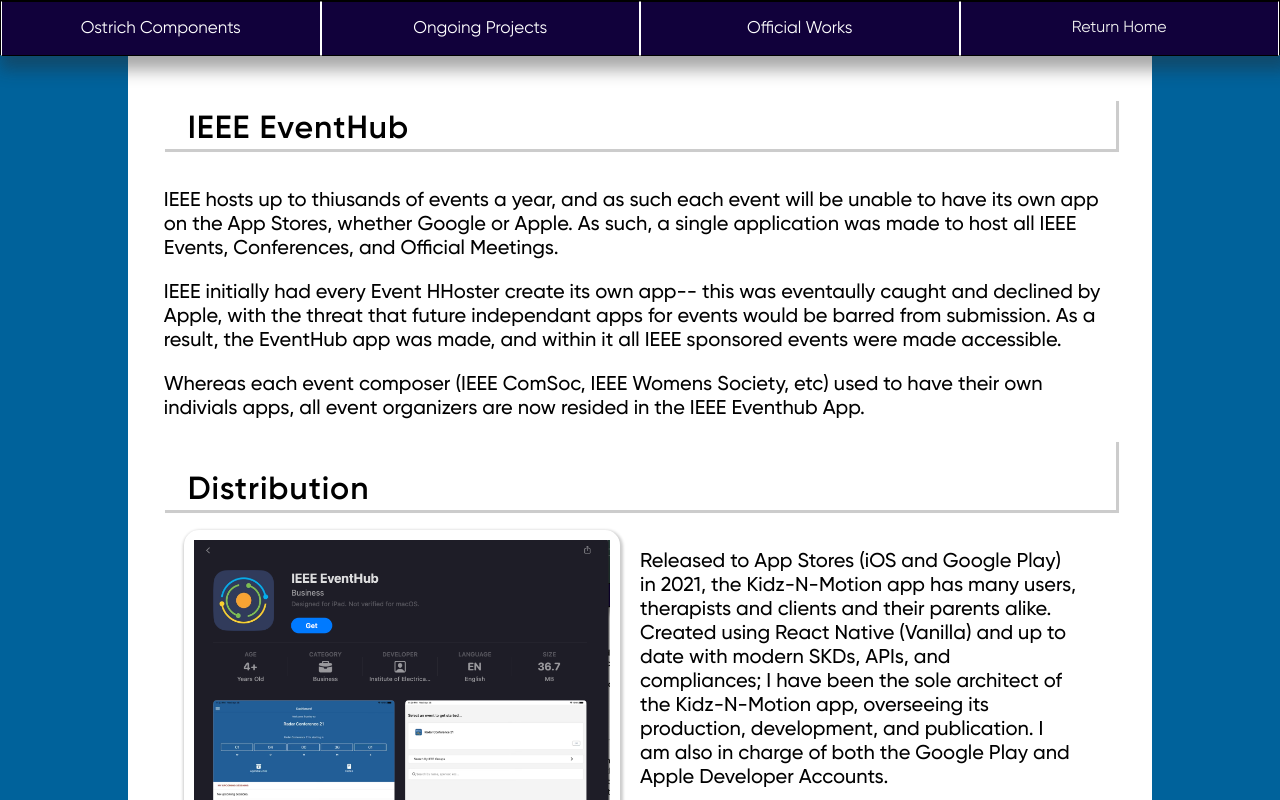
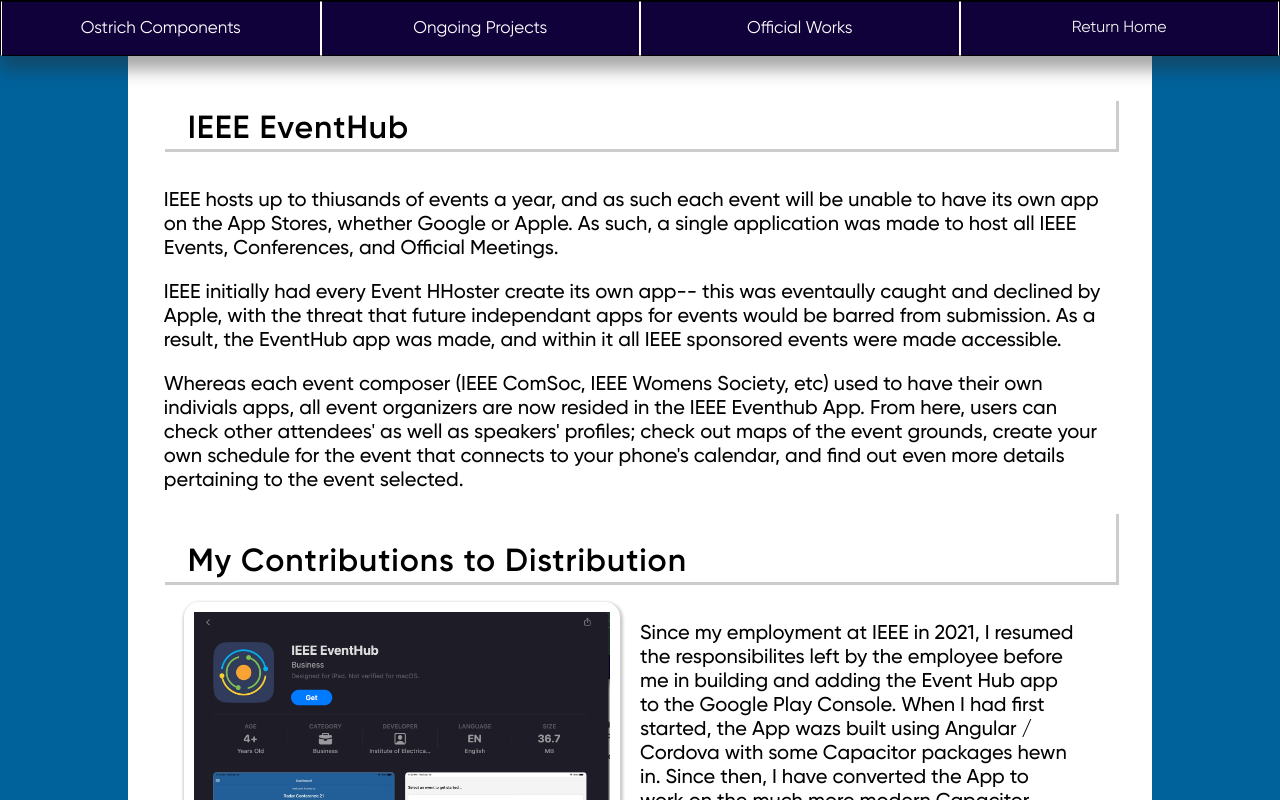
Before and after one commit to NLanese/the-codex, a Next.js app: page /showcases/works/eventHub in a window 1280 px wide. Shown: the top 800 px of the page. Built offline with nearby package versions, Linux system fonts and the light colour scheme.

Commit message:
more works

```diff
--- /dev/null
+++ b/constants/portfolioLists.js
@@ -0,0 +1,20 @@
+const onGoing = [
+    [
+        "Boardgame Master AI",
+        "BetBot",
+        {title: "Ostrich Component Library", onClick: () => router.replace("/showcases/ostrich-components/menu"), manualOnClick: true},
+        "CandyBox 3"
+    ]
+]
+
+const proWorks = [
+    "Kidz-n-Motion",
+    "EventHub",
+    "EventPortal",
+]
+
+
+export {
+    proWorks,
+    onGoing
+}
--- a/constants/tabBars.js
+++ b/constants/tabBars.js
@@ -1,4 +1,5 @@
 import { conceptsList, languagesList, frameworksList, basicsLessons, basicsTests, basicsLabs } from "./lessonLists"
+import { proWorks, onGoing } from "./portfolioLists"
 
 // Fires on specific drawer type clicks
 function handleDrawerClick(type, drawer, router, setTabBar, finalPath){
@@ -40,12 +41,7 @@ export const portfolioTabs = (setTabBar, router) => {
         },
         dropdown: {
             openOnHover: true,
-            drawers: [
-                "Boardgame Master AI",
-                "BetBot",
-                {title: "Ostrich Component Library", onClick: () => router.replace("/showcases/ostrich-components/menu"), manualOnClick: true},
-                "CandyBox 3"
-            ],
+            drawers: onGoing,
             onDrawerClick: (drawer) =>  { handleShowcaseDrawer("projects", drawer, router) }
         }
     },
@@ -57,7 +53,7 @@ export const portfolioTabs = (setTabBar, router) => {
         },
         dropdown: {
             openOnHover: true,
-            drawers: frameworksList,
+            drawers: proWorks,
             onDrawerClick: (drawer) => { handleShowcaseDrawer('works', drawer, router)}
         }
     },
--- a/pages/showcases/works/eventHub.js
+++ b/pages/showcases/works/eventHub.js
@@ -56,7 +56,8 @@ export default function EventHubPage(){
                     </p>
                     <p style={Styles.Fonts.basicX}>
                         Whereas each event composer (IEEE ComSoc, IEEE Womens Society, etc) used to have their own indivials apps, all event organizers are
-                        now resided in the IEEE Eventhub App.
+                        now resided in the IEEE Eventhub App. From here, users can check other attendees' as well as speakers' profiles; check out maps of the event grounds,
+                        create your own schedule for the event that connects to your phone's calendar, and find out even more details pertaining to the event selected.
                     </p>
                 </div>
             )
@@ -71,16 +72,15 @@ export default function EventHubPage(){
                             templateStyle={1}
                             imageSrc={eh}
                         >
-                            <a href={eh}>iOS Listing</a> / <a href="">Android Listing</a>
+                            <a href={"https://apps.apple.com/us/app/ieee-eventhub/id1456133827"}>iOS Listing</a> / <a href="">Android Listing</a>
                         </OstCard>
                     </div>
                     <div style={{flex: 6, padding: 20, paddingTop: 0}}>
                         <p style={Styles.Fonts.basicX}>
-                            Released to App Stores (iOS and Google Play) in 2021, the Kidz-N-Motion app has many users,
-                            therapists and clients and their parents alike. Created using React Native (Vanilla) and up to date
-                            with modern SKDs, APIs, and compliances; I have been the sole architect of the Kidz-N-Motion app, overseeing
-                            its production, development, and publication. I am also in charge of both the Google Play and Apple
-                            Developer Accounts.
+                            Since my employment at IEEE in 2021, I resumed the responsibilites left by the employee before me in building and
+                            adding the Event Hub app to the Google Play Console. When I had first started, the App wazs built using Angular / Cordova
+                            with some Capacitor packages hewn in. Since then, I have converted the App to work on the much more modern Capacitor Engine
+                            opposed to the now deprecated Cordova.
                         </p>
                         <p style={Styles.Fonts.basicX}>
                             This was my very first professional endaever as a computer scientist, and as such it came with its fair share
@@ -432,7 +432,7 @@ export default function EventHubPage(){
                 <div style={{...Styles.Sections.lessonContent, paddingTop: 35}}>
                 <div style={{...Styles.Fonts.lessonHeader, paddingTop: 10}}>IEEE EventHub</div>
                         {renderInitialRambling()}
-                    <div style={{...Styles.Fonts.lessonHeader, paddingTop: 30}}>Distribution</div>
+                    <div style={{...Styles.Fonts.lessonHeader, paddingTop: 30}}>My Contributions to Distribution</div>
                         {renderAppListing()}
                     {/* <div style={{...Styles.Fonts.lessonHeader, paddingTop: 30}}>Account Types</div>
                         {renderAccountTypes()}
```
Also changed, not shown: pages/showcases/works/kidz-n-motion.js (renamed from pages/showcases/works/knm.js).
